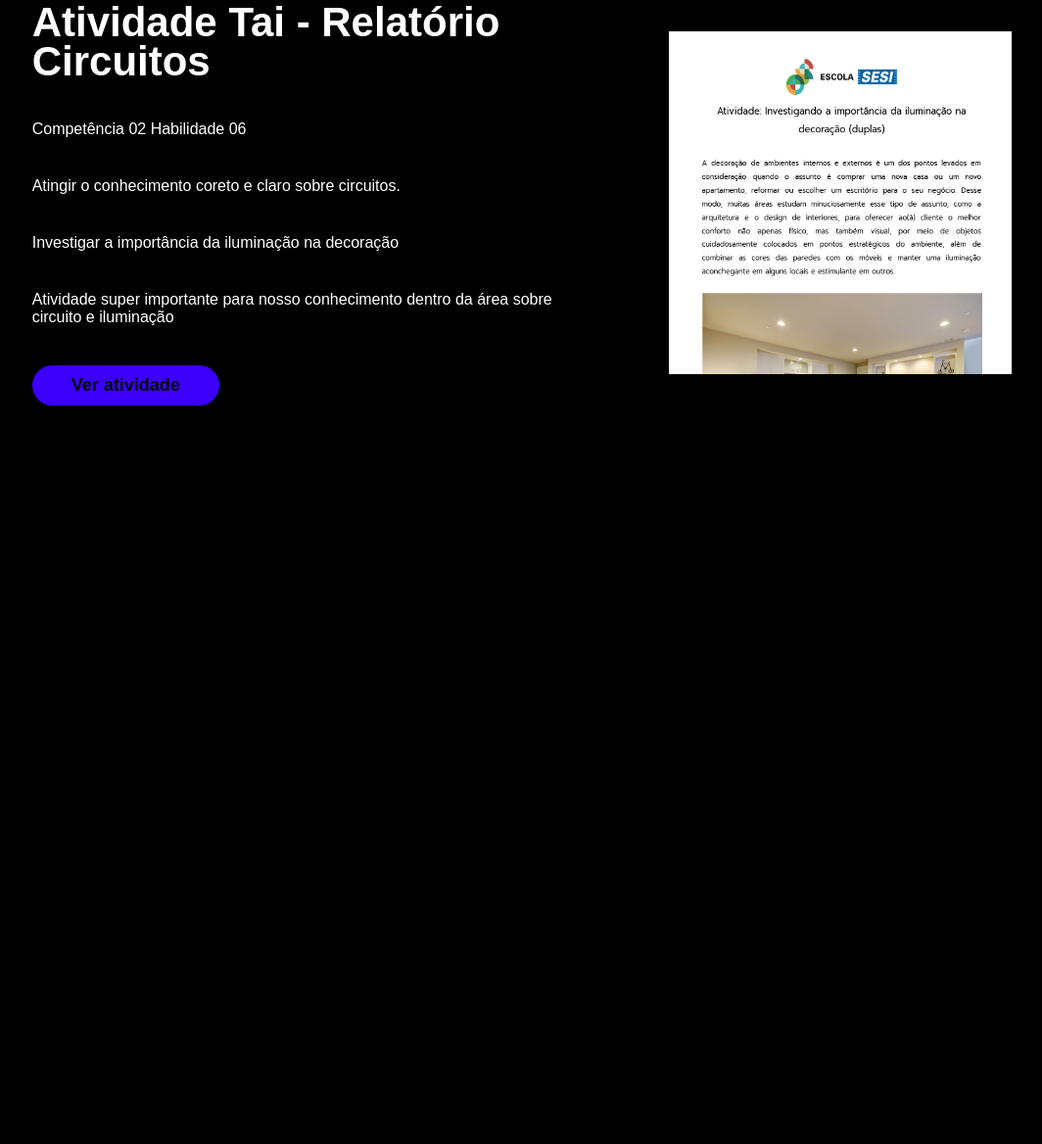
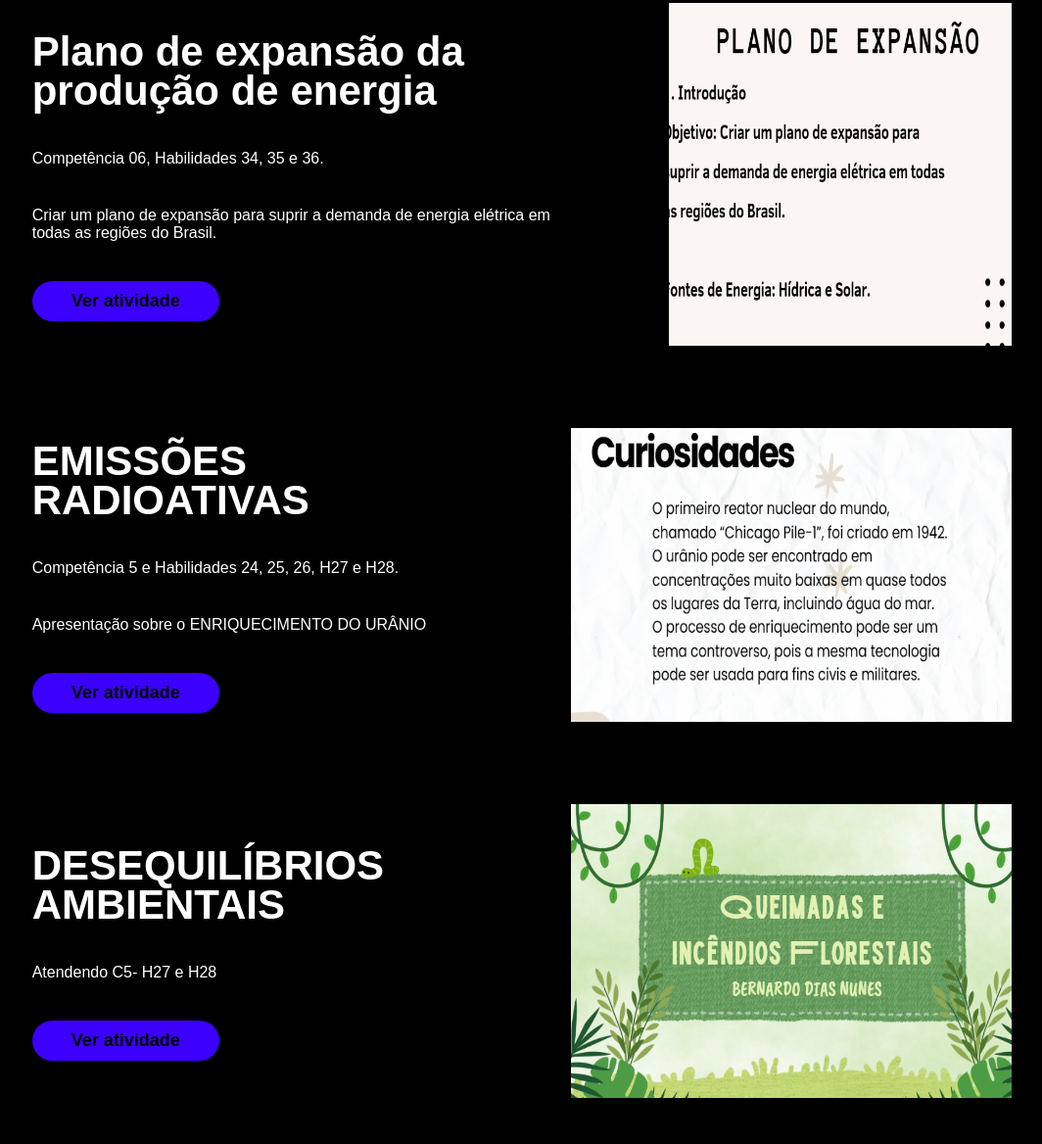
Before and after one commit to bernardonunes06/portif-lio2k24bn, a plain HTML site: page atividadesnatureza.html in a window 1280 px wide. Shown: the part 2208-3376 px from the top of the page at 98% size, without its empty margins (62-1126 px from the left). Before the commit the page ends 2702 px from the top, so only its background shows below. Drawn offline with Linux system fonts and the light colour scheme.

Commit message:
atualizado o de natureza

```diff
--- a/atividadesnatureza.html
+++ b/atividadesnatureza.html
@@ -172,27 +172,86 @@
                         <div class="interface">
                             <div class="flex">
                                 <div class="txt-topo-site">
-                                    <h1>Atividade Tai - Relatório Circuitos<span></span></h1>
-                                    <p>Competência 02 Habilidade 06
+                                    <h1>Plano de expansão da produção de energia<span></span></h1>
+                                    <p>Competência 06, Habilidades 34, 35 e 36.
 
 
                                     </p>
-                                    <p>Atingir o conhecimento coreto e claro sobre circuitos.</p>
-                                    <p>  Investigar a importância da iluminação na decoração</p>
-                                    <p>Atividade super importante para nosso conhecimento dentro da área sobre circuito e iluminação </p>
+
+                                    <p>  Criar um plano de expansão para
+                                        suprir a demanda de energia elétrica em todas
+                                        as regiões do Brasil.
+                                    </p>
 
 
 
 
                                     <div class="btn-contato">
-                                        <a href="https://docs.google.com/document/d/1ZuydE-sGMLQST00haA23Ho7uvQd-oUfnz3iaOrikiB0/edit?usp=sharing">
+                                        <a href="https://www.canva.com/design/DAGWXyv40WY/8s3ZE5NKYcKEWtI1EjzwTw/edit?utm_content=DAGWXyv40WY&utm_campaign=designshare&utm_medium=link2&utm_source=sharebutton">
                                             <button>Ver atividade</button>
                                         </a>
                                     </div>
                                 </div>
 
                                 <div class="img-topo-site">
-                                    <img src="imagens/atividadecircuito.png" width="350" height="350">
+                                    <img src="imagens/plano de expansao.PNG" width="350" height="350">
+                                </div>
+                            </div>
+                        </div>
+                    </section>
+                    <section class="topo-do-site">
+                        <div class="interface">
+                            <div class="flex">
+                                <div class="txt-topo-site">
+                                    <h1>EMISSÕES RADIOATIVAS<span></span></h1>
+                                    <p>Competência 5 e Habilidades 24, 25, 26, H27 e H28.
+
+
+                                    </p>
+
+                                    <p> Apresentação sobre o ENRIQUECIMENTO DO URÂNIO
+                                    </p>
+
+
+
+
+                                    <div class="btn-contato">
+                                        <a href="https://www.canva.com/design/DAGXHGrg6mk/6Pz9MHi5PkPoJAbQr32mGw/edit?utm_content=DAGXHGrg6mk&utm_campaign=designshare&utm_medium=link2&utm_source=sharebutton">
+                                            <button>Ver atividade</button>
+                                        </a>
+                                    </div>
+                                </div>
+
+                                <div class="img-topo-site">
+                                    <img src="imagens/RADIOOATIVIDADE.PNG" width="450" height="300">
+                                </div>
+                            </div>
+                        </div>
+                    </section>
+                    <section class="topo-do-site">
+                        <div class="interface">
+                            <div class="flex">
+                                <div class="txt-topo-site">
+                                    <h1>DESEQUILÍBRIOS AMBIENTAIS <span></span></h1>
+                                    <p>Atendendo C5- H27 e H28
+
+
+                                    </p>
+
+
+
+
+
+
+                                    <div class="btn-contato">
+                                        <a href="https://www.canva.com/design/DAGXHJIqhm4/svLg1SUdUGBpF9kfVZJ62w/edit?utm_content=DAGXHJIqhm4&utm_campaign=designshare&utm_medium=link2&utm_source=sharebutton">
+                                            <button>Ver atividade</button>
+                                        </a>
+                                    </div>
+                                </div>
+
+                                <div class="img-topo-site">
+                                    <img src="imagens/QUEIMADAS.PNG" width="450" height="300">
                                 </div>
                             </div>
                         </div>
```
Also changed, not shown: imagens/QUEIMADAS.PNG (added), imagens/RADIOOATIVIDADE.PNG (added), imagens/plano de expansao.PNG (added).
